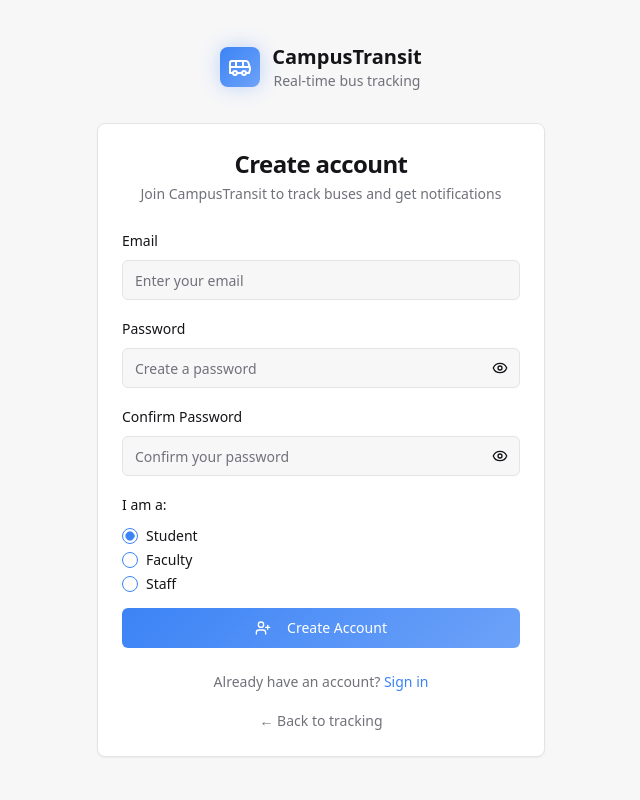
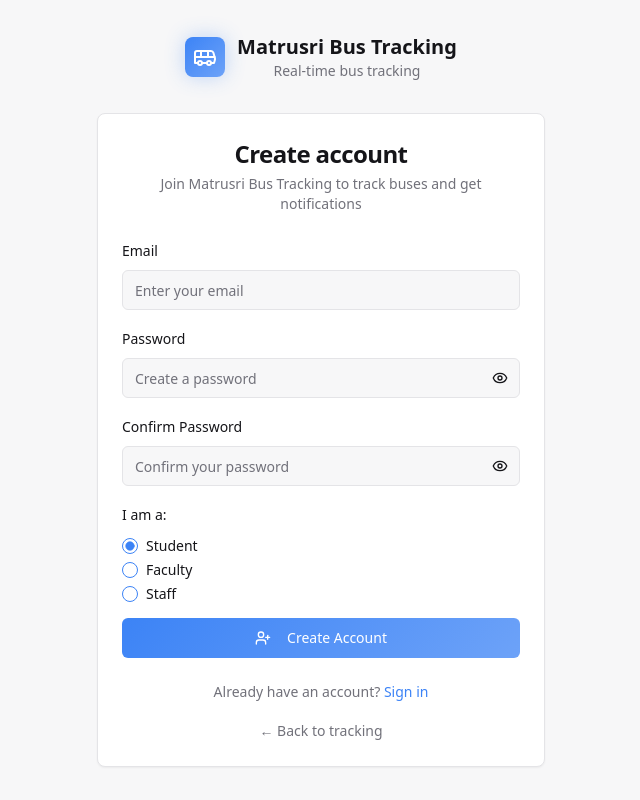
Before and after one commit to 1608-22-737-055/campus-transit-alert, a React (Vite) app: page /signup in a window 1280 px wide. Shown: the whole page, without its empty margins (319-959 px from the left). Built offline with nearby package versions, Linux system fonts and the light colour scheme.

Commit message:
Rename app title
Rename the app title to "Matrusri Bus Tracking" in all places, including login and signup pages.

```diff
--- a/index.html
+++ b/index.html
@@ -3,12 +3,12 @@
   <head>
     <meta charset="UTF-8" />
     <meta name="viewport" content="width=device-width, initial-scale=1.0" />
-    <title>campus-transit-alert</title>
-    <meta name="description" content="Lovable Generated Project" />
+    <title>Matrusri Bus Tracking</title>
+    <meta name="description" content="Real-time bus tracking for Matrusri campus" />
     <meta name="author" content="Lovable" />
 
-    <meta property="og:title" content="campus-transit-alert" />
-    <meta property="og:description" content="Lovable Generated Project" />
+    <meta property="og:title" content="Matrusri Bus Tracking" />
+    <meta property="og:description" content="Real-time bus tracking for Matrusri campus" />
     <meta property="og:type" content="website" />
     <meta property="og:image" content="https://lovable.dev/opengraph-image-p98pqg.png" />
 
--- a/src/components/AuthModal.tsx
+++ b/src/components/AuthModal.tsx
@@ -35,7 +35,7 @@ export function AuthModal({ isOpen, onClose, mode, onModeSwitch }: AuthModalProp
               <Bus className="h-5 w-5 text-white" />
             </div>
             <h2 className="text-xl font-bold">
-              {mode === "login" ? "Welcome Back" : "Join CampusTransit"}
+              {mode === "login" ? "Welcome Back" : "Join Matrusri Bus Tracking"}
             </h2>
           </div>
           <Button variant="ghost" size="icon" onClick={onClose}>
--- a/src/components/Header.tsx
+++ b/src/components/Header.tsx
@@ -13,7 +13,7 @@ export function Header() {
               <Bus className="h-6 w-6 text-white" />
             </div>
             <div>
-              <h1 className="text-xl font-bold text-foreground">CampusTransit</h1>
+              <h1 className="text-xl font-bold text-foreground">Matrusri Bus Tracking</h1>
               <p className="text-sm text-muted-foreground">Real-time bus tracking</p>
             </div>
           </div>
--- a/src/pages/Login.tsx
+++ b/src/pages/Login.tsx
@@ -28,7 +28,7 @@ const Login = () => {
             <Bus className="h-6 w-6 text-white" />
           </div>
           <div className="text-center">
-            <h1 className="text-xl font-bold text-foreground">CampusTransit</h1>
+            <h1 className="text-xl font-bold text-foreground">Matrusri Bus Tracking</h1>
             <p className="text-sm text-muted-foreground">Real-time bus tracking</p>
           </div>
         </div>
--- a/src/pages/Signup.tsx
+++ b/src/pages/Signup.tsx
@@ -36,7 +36,7 @@ const Signup = () => {
             <Bus className="h-6 w-6 text-white" />
           </div>
           <div className="text-center">
-            <h1 className="text-xl font-bold text-foreground">CampusTransit</h1>
+            <h1 className="text-xl font-bold text-foreground">Matrusri Bus Tracking</h1>
             <p className="text-sm text-muted-foreground">Real-time bus tracking</p>
           </div>
         </div>
@@ -45,7 +45,7 @@ const Signup = () => {
           <CardHeader className="space-y-1">
             <CardTitle className="text-2xl text-center">Create account</CardTitle>
             <CardDescription className="text-center">
-              Join CampusTransit to track buses and get notifications
+              Join Matrusri Bus Tracking to track buses and get notifications
             </CardDescription>
           </CardHeader>
           <CardContent className="space-y-4">
```
